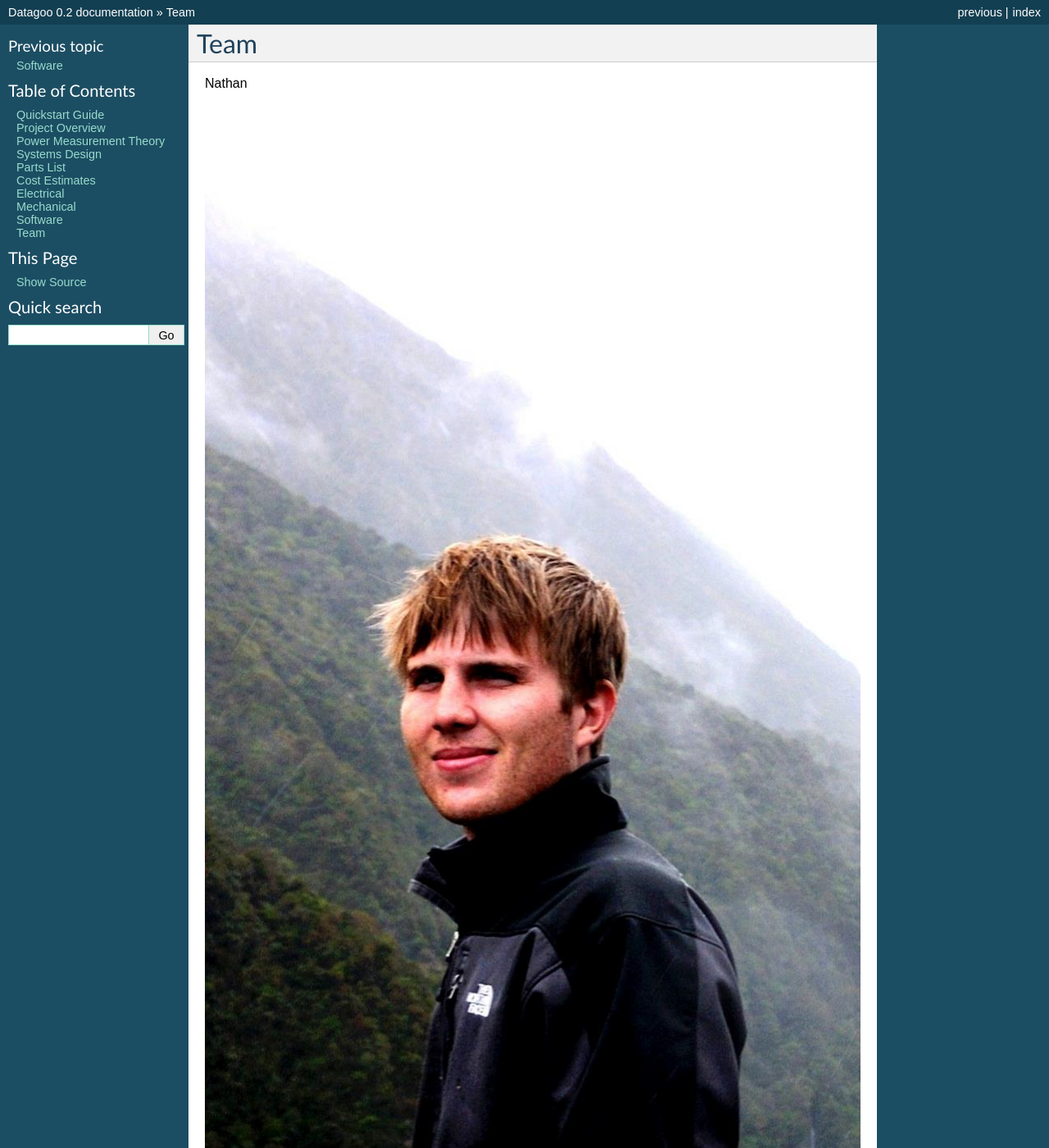
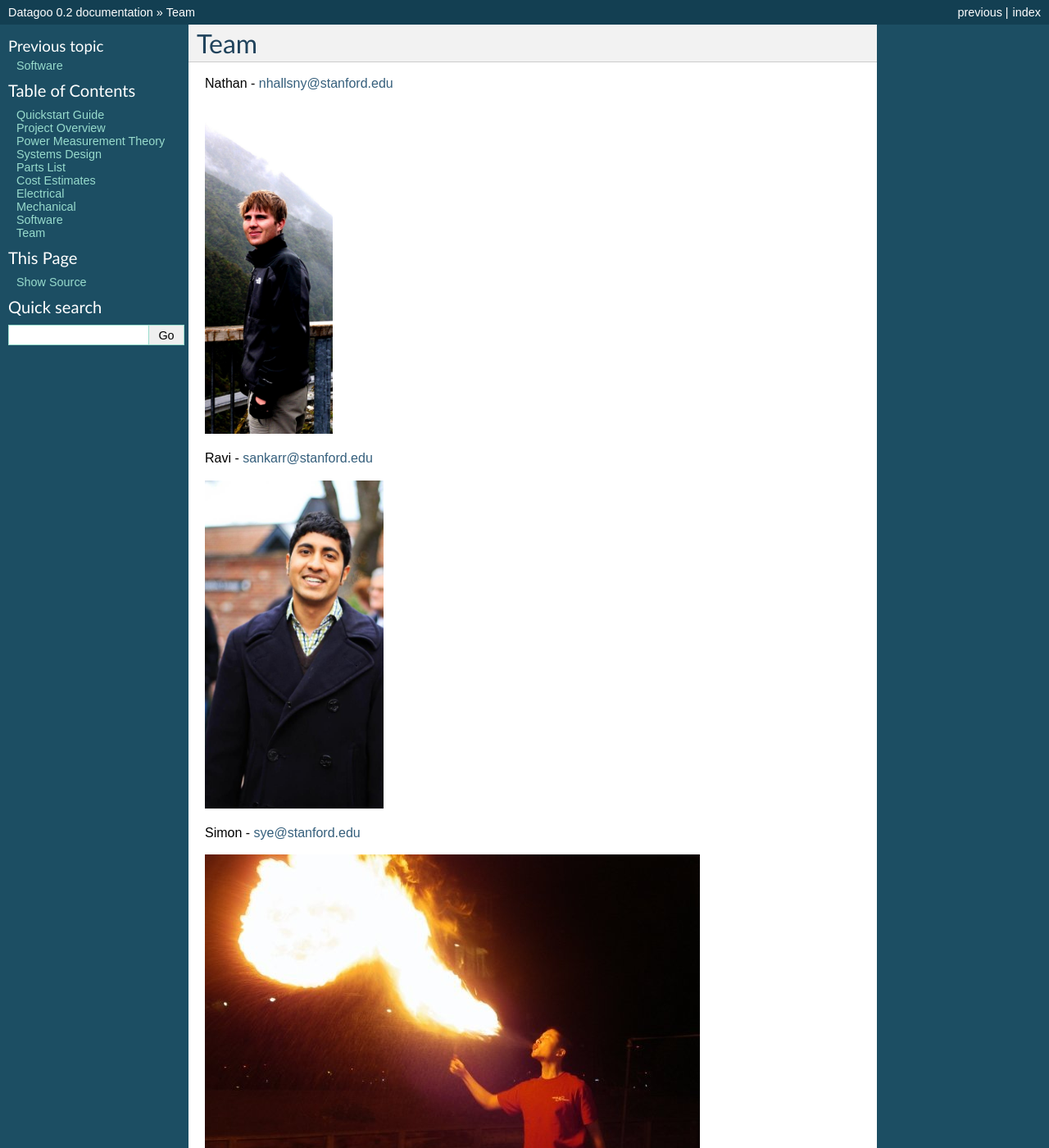
Before and after one commit to yesimon/datagoo, a Sphinx documentation site: the page built from docs/team.rst, in a window 1280 px wide and 1400 px high. Shown: the whole window at 82% size. Built offline with Sphinx 7.4.7, drawn with Linux system fonts in a browser that asks for light colours; formulas are drawn with MathJax 3.

Commit message:
Update teams page.

```diff
--- a/docs/team.rst
+++ b/docs/team.rst
@@ -4,14 +4,16 @@
 Team
 ====
 
-Nathan
+Nathan - nhallsny@stanford.edu
 
 .. image:: images/nathan.jpg
+   :height: 400 px
 
-Ravi
+Ravi - sankarr@stanford.edu
 
 .. image:: images/ravi.jpg
+   :height: 400 px
 
-Simon
+Simon - sye@stanford.edu
 
 .. image:: images/simon.jpg
```
